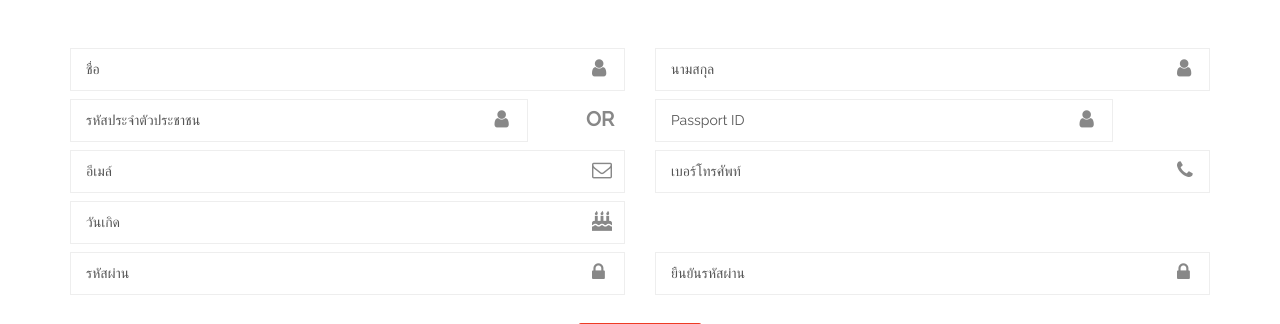
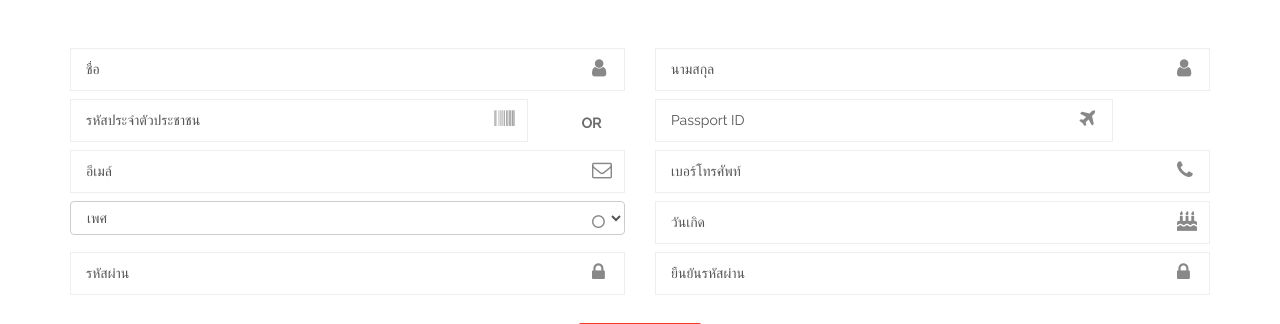
Before and after one commit to ehere/runmockup, a PHP site: page /register.php in a window 1280 px wide. Shown: the part 252-576 px from the top of the page. Run offline with PHP 8.4, Linux system fonts and the light colour scheme; some libraries are stand-ins or nearby versions.

Commit message:
Fix hidden or

```diff
--- a/register.php
+++ b/register.php
@@ -101,21 +101,19 @@
 							</div>
 						</div>
 						<div class="row">
-							<div class="col-md-5 left">
+							<div class="col-md-5">
 								<div class="form-level">
 									<input name="name" placeholder="รหัสประจำตัวประชาชน" id="thaiid"  value="" type="text" class="input-block">
-									<span class="form-icon fa fa-user"></span>
+									<span class="form-icon fa fa-barcode"></span>
 								</div>
 							</div>
-							<div class="col-md-1" style="text-align:center;">
-								<div class="form-level input-block">
-									<span class="form-icon"  style="padding-left:0px;"><b>OR</b></span>
-								</div>
+							<div class="col-md-1" style="text-align:center;margin-top: 1em;margin-bottom: 1em;">
+								<b>OR</b>
 							</div>
-							<div class="col-md-5 right">
+							<div class="col-md-5">
 								<div class="form-level">
 									<input name="name" placeholder="Passport ID" id="passportid"  value="" type="text" class="input-block">
-									<span class="form-icon fa fa-user"></span>
+									<span class="form-icon fa fa-plane"></span>
 								</div>
 							</div>
 						</div>
@@ -136,6 +134,16 @@
 						<div class="row">
 							<div class="col-md-6">
 								<div class="form-level">
+									<select name="gender" id="gender" class="form-control" onchange="updateGenderIcon()">
+										<option value="" disabled selected>เพศ</option>
+										<option value="male">ชาย</option>
+										<option value="female">หญิง</option>
+									</select>
+									<span id="gender-icon" class="form-icon fa fa-genderless"></span>
+								</div>
+							</div>
+							<div class="col-md-6">
+								<div class="form-level">
 									<input name="birthday" placeholder="วันเกิด" id="birthday" class="input-block" type="text"  onclick="toTypeDate()" onblur="checkDateValue()">
 									<span class="form-icon fa fa-birthday-cake"></span>
 								</div>
@@ -152,6 +160,17 @@
 									jQuery(function($) {
 										$("#birthday").prop("type", "date");
 										$('.fa-birthday-cake').addClass('hidden');
+									});
+								}
+								function updateGenderIcon(){
+									jQuery(function($) {
+										var element = $('#gender-icon');
+										element.removeClass('fa-genderless');
+										if($('#gender').val() == 'male'){
+											element.removeClass('fa-venus').addClass('fa-mars');
+										} else {
+											element.removeClass('fa-mars').addClass('fa-venus');
+										}
 									});
 								}
 								</script>
@@ -320,32 +339,9 @@
 		<script src="js/jquery.singlePageNav.js"></script>
 		<!-- Wow Animation -->
 		<script type="js/javascript" src="js/wow.min.js"></script>
-		<!-- Google Map  Source -->
-		<script type="text/javascript" src="js/gmaps.js"></script>
 			 <!-- Custom js -->
 		<script src="js/custom.js"></script>
-		 <script>
-		// Google Map - with support of gmaps.js
-	 var map;
-		map = new GMaps({
-		  div: '#map',
-		  lat: 23.709921,
-		  lng: 90.407143,
-		  scrollwheel: false,
-		  panControl: false,
-		  zoomControl: false,
-		});
 
-		map.addMarker({
-		  lat: 23.709921,
-		  lng: 90.407143,
-		  title: 'Smilebuddy',
-		  infoWindow: {
-			content: '<p> Smilebuddy, Dhanmondhi 27</p>'
-		  },
-		  icon: "images/map1.png"
-		});
-		</script>
 
 	</body>
 </html>
```
